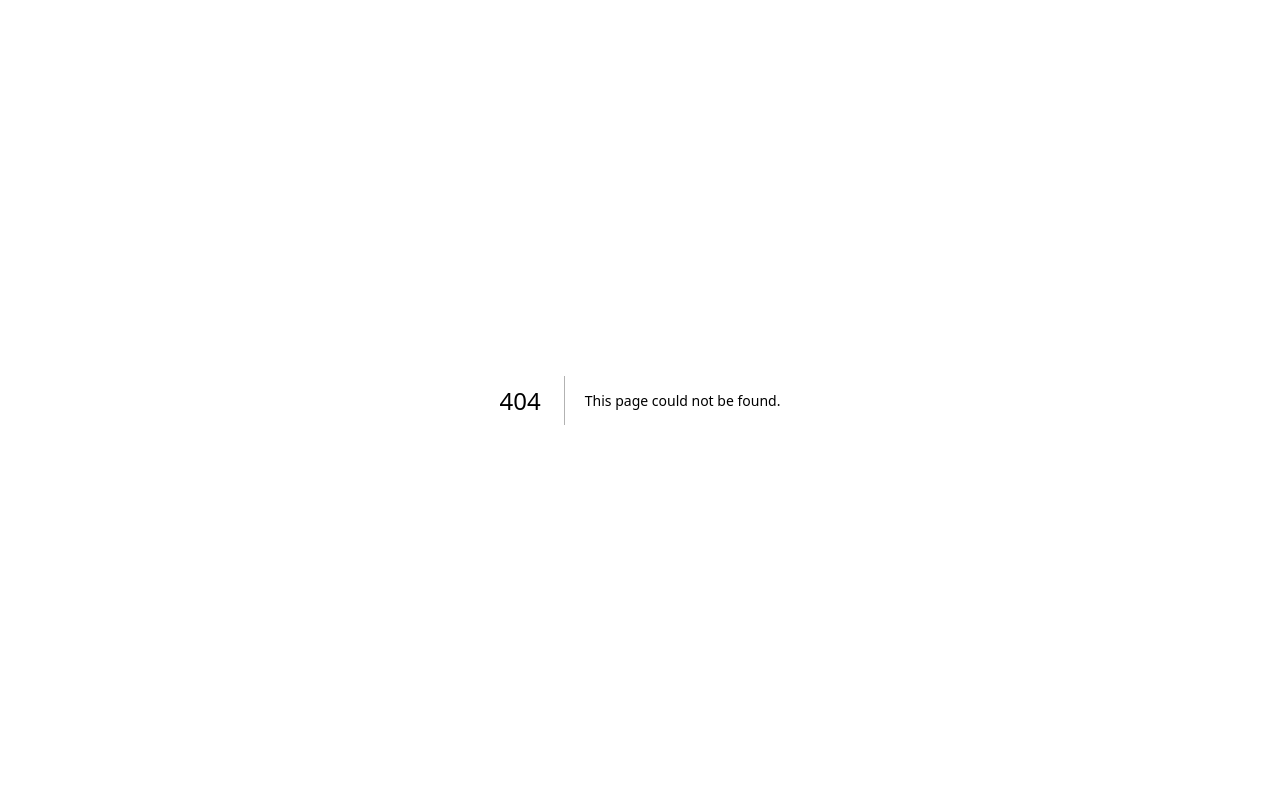
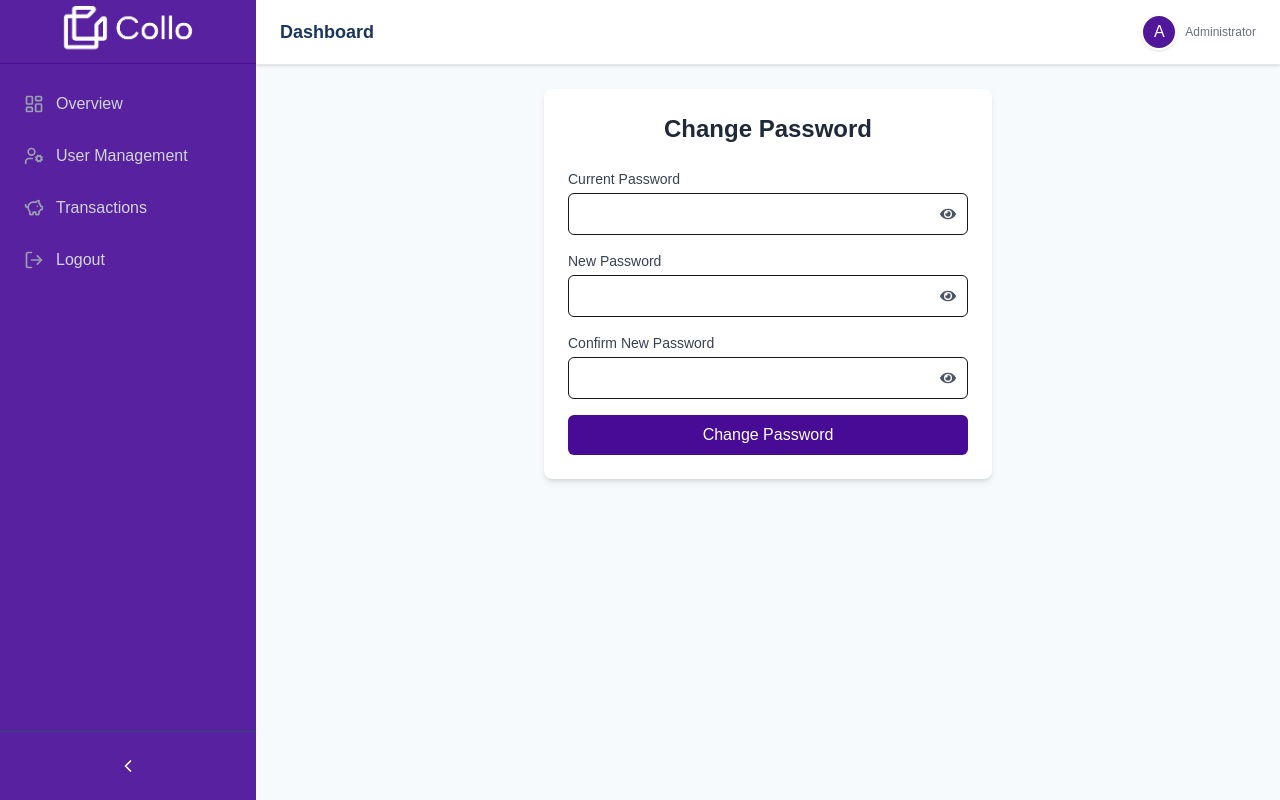
Before and after one commit to Chiboyaz2/collo-app, a Next.js app: page /dashboard/change-password in a window 1280 px wide. Before the commit this address had no page. Built offline with nearby package versions, Linux system fonts and the light colour scheme; sample sign-in values are in the browser's storage.

Commit message:
change password

```diff
--- a/package.json
+++ b/package.json
@@ -25,6 +25,9 @@
     "react-chartjs-2": "^5.3.0",
     "react-date-range": "^2.0.1",
     "react-dom": "^19.0.0",
+    "react-hook-form": "^7.58.1",
+    "react-icons": "^5.5.0",
+    "react-toastify": "^11.0.5",
     "tailwind-merge": "^3.3.0"
   },
   "devDependencies": {
--- /dev/null
+++ b/src/app/dashboard/change-password/page.tsx
@@ -0,0 +1,14 @@
+"use client"
+
+import Password from '@/components/change-password/Password'
+import React from 'react'
+
+const page = () => {
+    return (
+        <div>
+            <Password />
+        </div>
+    )
+}
+
+export default page
--- a/src/app/dashboard/layout.tsx
+++ b/src/app/dashboard/layout.tsx
@@ -242,10 +242,10 @@ export default function DashboardLayout({
             </div>
 
             <div className="flex items-center space-x-3">
-              <div className="flex items-center">
-                <div className="h-9 w-9 rounded-full bg-[#470B96]/95 border-2 border-white shadow-sm flex items-center justify-center text-white font-medium">
+              <div  className="flex items-center">
+                <Link href='/dashboard/change-password' className="h-9 w-9 rounded-full bg-[#470B96]/95 border-2 border-white shadow-sm flex items-center justify-center text-white font-medium">
                   {adminData?.first_name?.[0] || 'A'}
-                </div>
+                </Link>
                 <div className="ml-2 hidden md:block">
                   <p className="text-sm font-medium text-gray-700">
                     {adminData?.first_name} {adminData?.last_name}
--- /dev/null
+++ b/src/components/change-password/Password.tsx
@@ -0,0 +1,219 @@
+import React, { useState } from 'react';
+import { useForm, FieldError, FieldErrorsImpl, Merge } from 'react-hook-form';
+import { toast } from 'react-toastify';
+import 'react-toastify/dist/ReactToastify.css';
+import { FaEye, FaEyeSlash } from 'react-icons/fa';
+
+interface FormData {
+  old_password: string;
+  new_password: string;
+  new_password_confirmation: string;
+}
+
+interface ApiResponse {
+  status: string;
+  message: unknown;
+  data: string;
+}
+
+const Password = () => {
+    const [isLoading, setIsLoading] = useState(false);
+    const [showOldPassword, setShowOldPassword] = useState(false);
+    const [showNewPassword, setShowNewPassword] = useState(false);
+    const [showConfirmPassword, setShowConfirmPassword] = useState(false);
+    const [successMessage, setSuccessMessage] = useState<string | null>(null);
+
+    const { register, handleSubmit, watch, formState: { errors }, setError, reset } = useForm<FormData>();
+
+    const newPassword = watch("new_password", "");
+
+    const onSubmit = async (data: FormData) => {
+        setIsLoading(true);
+        setSuccessMessage(null); // Reset success message on new submission
+        try {
+            const token = localStorage.getItem('collo-admin-token');
+            if (!token) {
+                toast.error('Authentication token not found. Please login again.');
+                return;
+            }
+
+            const baseUrl = process.env.NEXT_PUBLIC_API_BASE_URL;
+            const endpoint = `${baseUrl}/admin/change-password`;
+
+            const myHeaders = new Headers();
+            myHeaders.append("Content-Type", "application/json");
+            myHeaders.append("Authorization", `Bearer ${token}`);
+
+            const raw = JSON.stringify({
+                "old_password": data.old_password,
+                "new_password": data.new_password,
+                "new_password_confirmation": data.new_password_confirmation
+            });
+
+            const requestOptions: RequestInit = {
+                method: "POST",
+                headers: myHeaders,
+                body: raw,
+                redirect: "follow" as RequestRedirect
+            };
+
+            const response = await fetch(endpoint, requestOptions);
+            const result: ApiResponse = await response.json();
+
+            console.log('Server Response:', result);
+
+            if (response.ok) {
+                // Success case - show the message from data field
+                const message = result.data || 'Password changed successfully!';
+                setSuccessMessage(message);
+                toast.success(message);
+                reset(); // Clear the form
+                setTimeout(() => {
+                    window.location.reload();
+                }, 2000);
+            } else {
+                // Error case - show the message from data field
+                const errorMessage = result.data || 'Failed to change password';
+
+                // Handle specific error cases
+                if (errorMessage.includes('Old password')) {
+                    setError('old_password', {
+                        type: 'manual',
+                        message: errorMessage
+                    });
+                } else if (errorMessage.includes('confirmation')) {
+                    setError('new_password_confirmation', {
+                        type: 'manual',
+                        message: errorMessage
+                    });
+                }
+
+                toast.error(errorMessage);
+            }
+        } catch (error) {
+            console.error('Error:', error);
+            toast.error('An error occurred while changing password. Please try again.');
+        } finally {
+            setIsLoading(false);
+        }
+    };
+
+    const renderError = (error: FieldError | Merge<FieldError, FieldErrorsImpl<never>> | undefined) => {
+        return error && <p className="mt-1 text-sm text-red-600">{error.message as React.ReactNode}</p>;
+    };
+
+    const togglePasswordVisibility = (field: 'old' | 'new' | 'confirm') => {
+        switch (field) {
+            case 'old':
+                setShowOldPassword(!showOldPassword);
+                break;
+            case 'new':
+                setShowNewPassword(!showNewPassword);
+                break;
+            case 'confirm':
+                setShowConfirmPassword(!showConfirmPassword);
+                break;
+        }
+    };
+
+    return (
+        <div className="max-w-md mx-auto p-6 bg-white rounded-lg shadow-md">
+            <h2 className="text-2xl font-bold mb-6 text-center text-gray-800">Change Password</h2>
+
+            {/* Success message banner at the top */}
+            {successMessage && (
+                <div className="mb-4 p-3 bg-green-100 border border-green-400 text-green-700 rounded">
+                    <p className="font-medium">{successMessage}</p>
+                </div>
+            )}
+
+            <form onSubmit={handleSubmit(onSubmit)} className="space-y-4">
+                <div>
+                    <label htmlFor="old_password" className="block text-sm font-medium text-gray-700 mb-1">
+                        Current Password
+                    </label>
+                    <div className="relative">
+                        <input
+                            type={showOldPassword ? "text" : "password"}
+                            id="old_password"
+                            {...register("old_password", { required: "Current password is required" })}
+                            className="w-full px-4 py-2 border rounded-md focus:outline-none focus:ring-2 focus:ring-blue-500 pr-10"
+                        />
+                        <button
+                            type="button"
+                            className="absolute inset-y-0 right-0 pr-3 flex items-center text-gray-600 hover:text-gray-800"
+                            onClick={() => togglePasswordVisibility('old')}
+                        >
+                            {showOldPassword ? <FaEyeSlash /> : <FaEye />}
+                        </button>
+                    </div>
+                    {renderError(errors.old_password)}
+                </div>
+
+                <div>
+                    <label htmlFor="new_password" className="block text-sm font-medium text-gray-700 mb-1">
+                        New Password
+                    </label>
+                    <div className="relative">
+                        <input
+                            type={showNewPassword ? "text" : "password"}
+                            id="new_password"
+                            {...register("new_password", {
+                                required: "New password is required",
+                                minLength: {
+                                    value: 8,
+                                    message: "Password must be at least 8 characters"
+                                }
+                            })}
+                            className="w-full px-4 py-2 border rounded-md focus:outline-none focus:ring-2 focus:ring-blue-500 pr-10"
+                        />
+                        <button
+                            type="button"
+                            className="absolute inset-y-0 right-0 pr-3 flex items-center text-gray-600 hover:text-gray-800"
+                            onClick={() => togglePasswordVisibility('new')}
+                        >
+                            {showNewPassword ? <FaEyeSlash /> : <FaEye />}
+                        </button>
+                    </div>
+                    {renderError(errors.new_password)}
+                </div>
+
+                <div>
+                    <label htmlFor="new_password_confirmation" className="block text-sm font-medium text-gray-700 mb-1">
+                        Confirm New Password
+                    </label>
+                    <div className="relative">
+                        <input
+                            type={showConfirmPassword ? "text" : "password"}
+                            id="new_password_confirmation"
+                            {...register("new_password_confirmation", {
+                                required: "Please confirm your new password",
+                                validate: value =>
+                                    value === newPassword || "The passwords do not match"
+                            })}
+                            className="w-full px-4 py-2 border rounded-md focus:outline-none focus:ring-2 focus:ring-blue-500 pr-10"
+                        />
+                        <button
+                            type="button"
+                            className="absolute inset-y-0 right-0 pr-3 flex items-center text-gray-600 hover:text-gray-800"
+                            onClick={() => togglePasswordVisibility('confirm')}
+                        >
+                            {showConfirmPassword ? <FaEyeSlash /> : <FaEye />}
+                        </button>
+                    </div>
+                    {renderError(errors.new_password_confirmation)}
+                </div>
+
+                <button
+                    type="submit"
+                    disabled={isLoading}
+                    className={`w-full py-2 cursor-pointer px-4 rounded-md text-white font-medium ${isLoading ? 'bg-[#470B96]/80' : 'bg-[#470B96] hover:bg-[#470B96]/90'} focus:outline-none focus:ring-2 focus:ring-[#470B96] focus:ring-offset-2`}
+                >
+                    {isLoading ? 'Changing Password...' : 'Change Password'}
+                </button>
+            </form>
+        </div>
+    );
+};
+
+export default Password;
```
Also changed, not shown: 1 other file (tests, documents, lock files or other folders).
